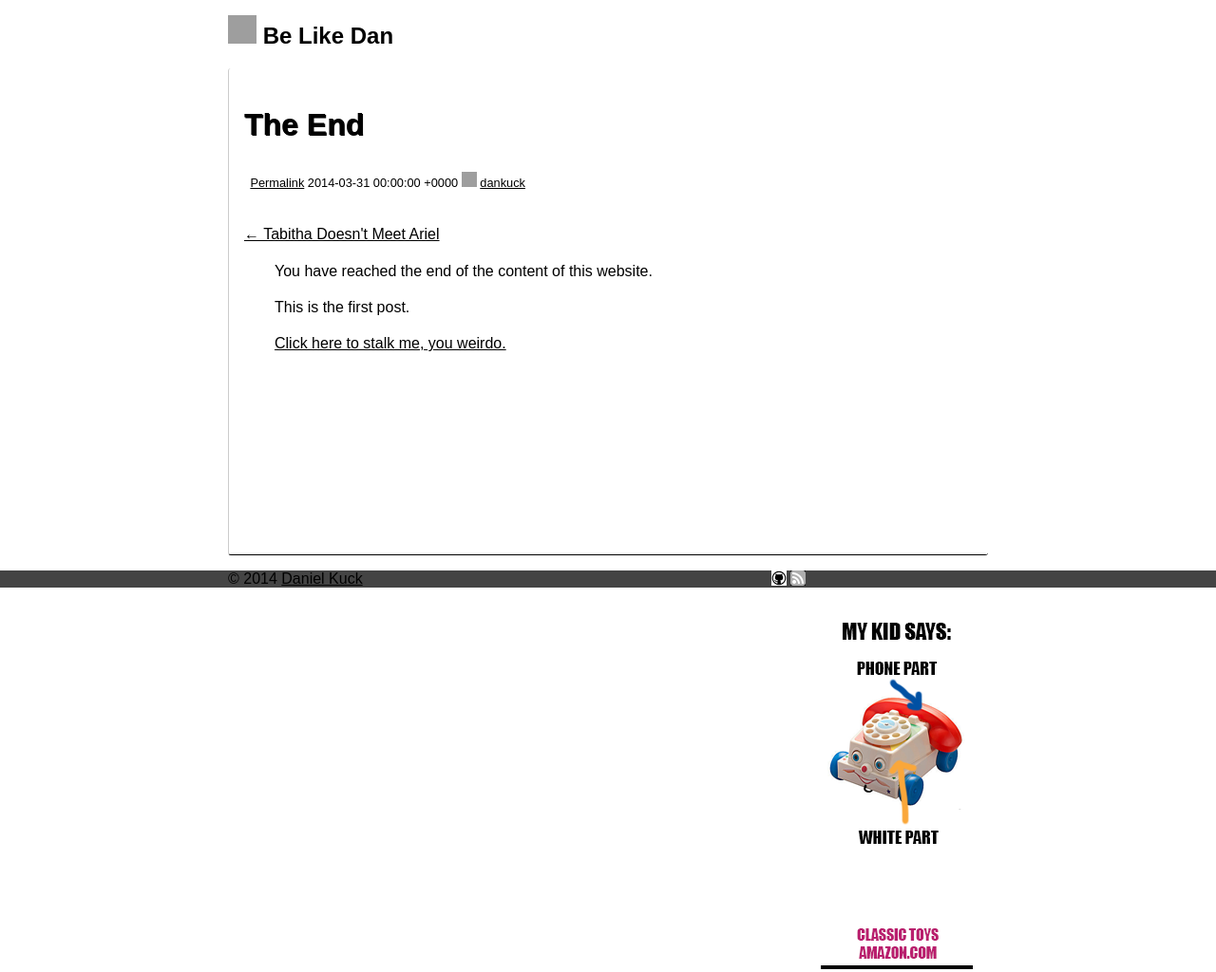
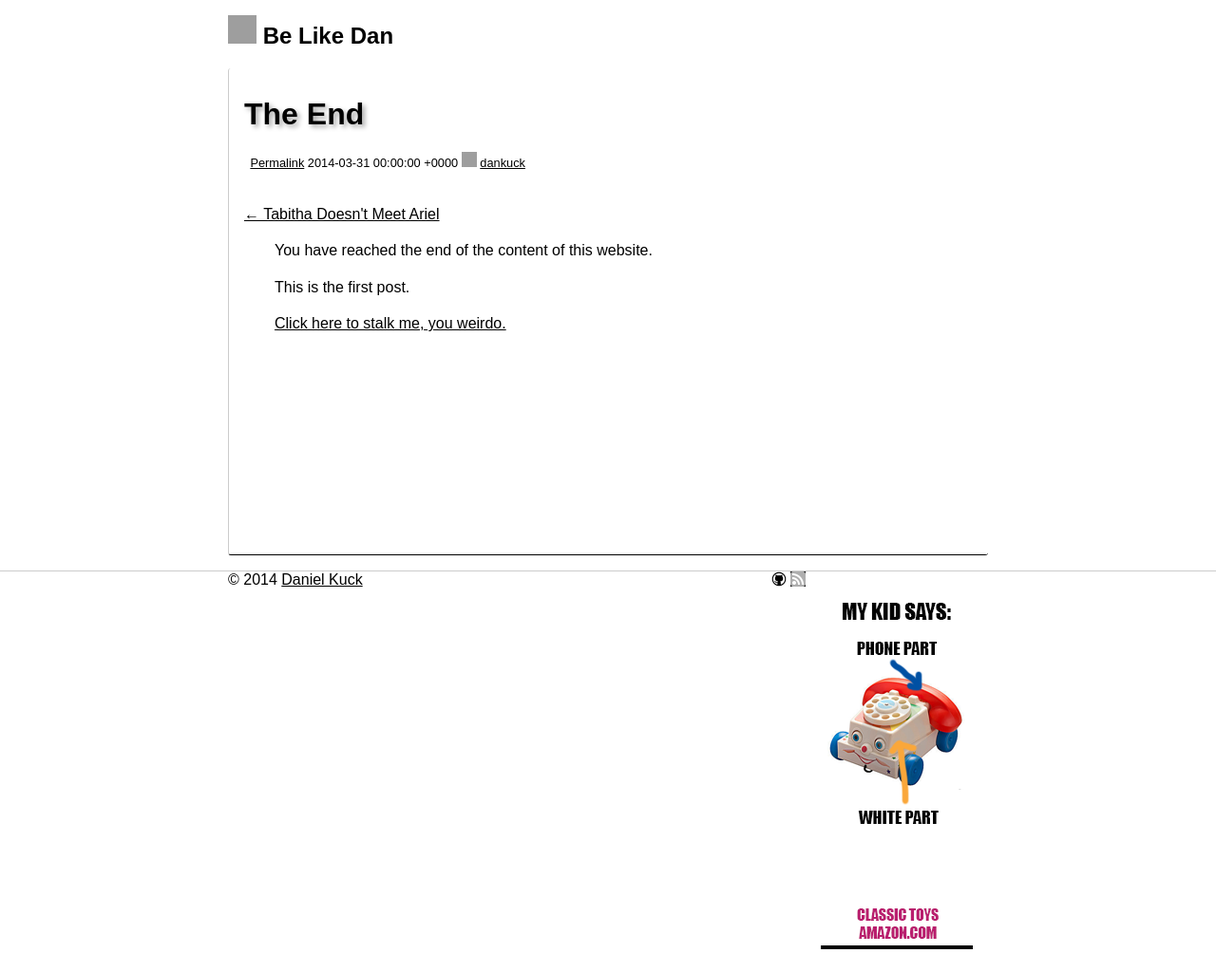
Before and after one commit to dankuck/dankuck.github.io, a Jekyll site: the page built from _posts/2014-03-31-the-end.md, in a window 1280 px wide. Shown: the whole page at 95% size. Built offline with Jekyll 4.4.1, drawn with Linux system fonts in a browser that asks for light colours; after the commit the page ends 1003 px from its top, so only the background shows below that; grey boxes are pictures that could not be loaded.

Commit message:
This is gonna look alright.

```diff
--- a/_includes/footer.html
+++ b/_includes/footer.html
@@ -1,7 +1,7 @@
 
 			</div>
 		</div>
-		<div style="width: 100%; background-color: #444;">
+		<div class="footer">
 			<div class="page-width-limiter">
 				<div style="float: right">
 					<a href="https://github.com/dankuck/dankuck.github.io" title="fork me on github, I guess"><img src="/assets/github-small.png"></a>
--- a/_includes/header.html
+++ b/_includes/header.html
@@ -53,14 +53,17 @@
 			max-width: 400px;
 			max-height: 400px;
 		}
-		h3 {
-			text-shadow: 1px 1px;
-			font-size: 200%;
+		h1 {
+			text-shadow: 3px 3px 5px #AAA;
 		}
 		.stats {
 			font-size: 80%;
 			margin-bottom: 2em;
 			padding: .5em;
+		}
+		.footer {
+			width: 100%;
+			border-top: 1px solid #ccc;
 		}
 		</style>
 		<link rel="alternate" type="application/rss+xml" title="{{ site.name }}" href="http://feeds.feedburner.com/dankuck">
--- a/_includes/map.html
+++ b/_includes/map.html
@@ -1,7 +1,7 @@
 
 	{% for post in site.posts %}
 		<div style="padding-bottom: 2em;">
-			<h3><a href="{{ site.url }}{{ post.url }}" title="{{ post.title | xml_escape }}">{{ post.title }}</a></h3>
+			<h1><a href="{{ site.url }}{{ post.url }}" title="{{ post.title | xml_escape }}">{{ post.title }}</a></h1>
 
 			{% if post.page_img_thumb %}
 				{% assign page_img = post.page_img_thumb %}
--- a/_includes/post_header.html
+++ b/_includes/post_header.html
@@ -1,5 +1,5 @@
 
-<h3>{{ page.title }}</h3>
+<h1>{{ page.title }}</h1>
 
      <div class="stats">
      	<a href="{{ page.url }}">Permalink</a> {{ page.date }} <a href="/contact/dankuck.html"><img src="http://www.gravatar.com/avatar/3b55d9d2629003d8f6d3365c4ea79122?s=16" border="0" /></a> <a href="/contact/dankuck.html">dankuck</a>
--- a/contact/dankuck.html
+++ b/contact/dankuck.html
@@ -6,13 +6,13 @@ layout: default
 
 <h3>Dan Kuck-Alvarez</h3>
 
-You can contact me.
+Here are some places where I do things.
 
 <ul>
 	<li><img src="/assets/dkg.png" /></li>
 	<li><a href="http://fb.com/dankuck">fb.com/dankuck</a></li>
 	<li><a href="http://twitter.com/dankuck">@dankuck</a></li>
-	<li><a href="https://google.com/+DanielKuck">google.com/+DanielKuck</a></li>
 	<li><a href="https://github.com/dankuck">github.com/dankuck</a></li>
-	<li><a href="http://www.pinterest.com/danielkuckalvar/">pinterest.com/danielkuckalvar/</a></li>
+	<li><a href="https://github.com/dankuck">github.com/dankuck</a></li>
+	<li><a href="https://www.quora.com/profile/Daniel-Kuck-Alvarez">Quora/Daniel-Kuck-Alvarez</a></li>
 </ul>
```
